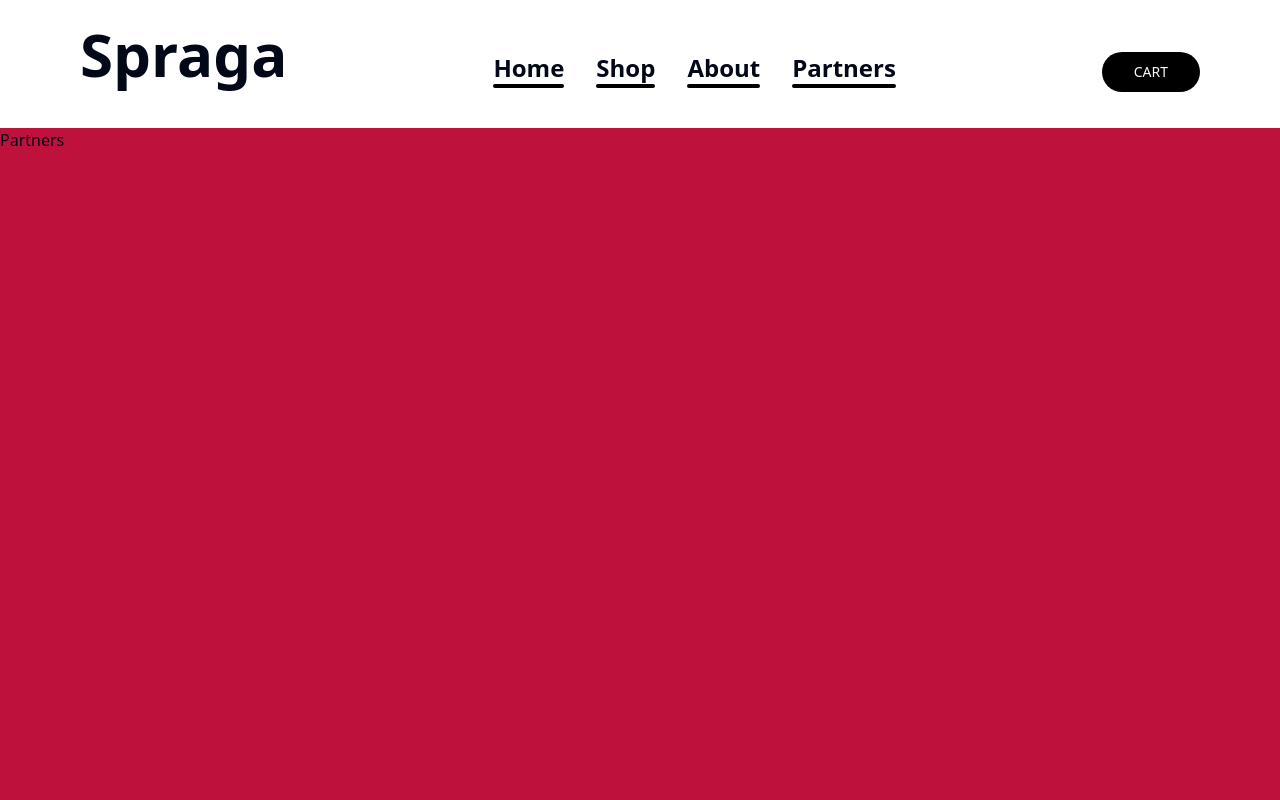
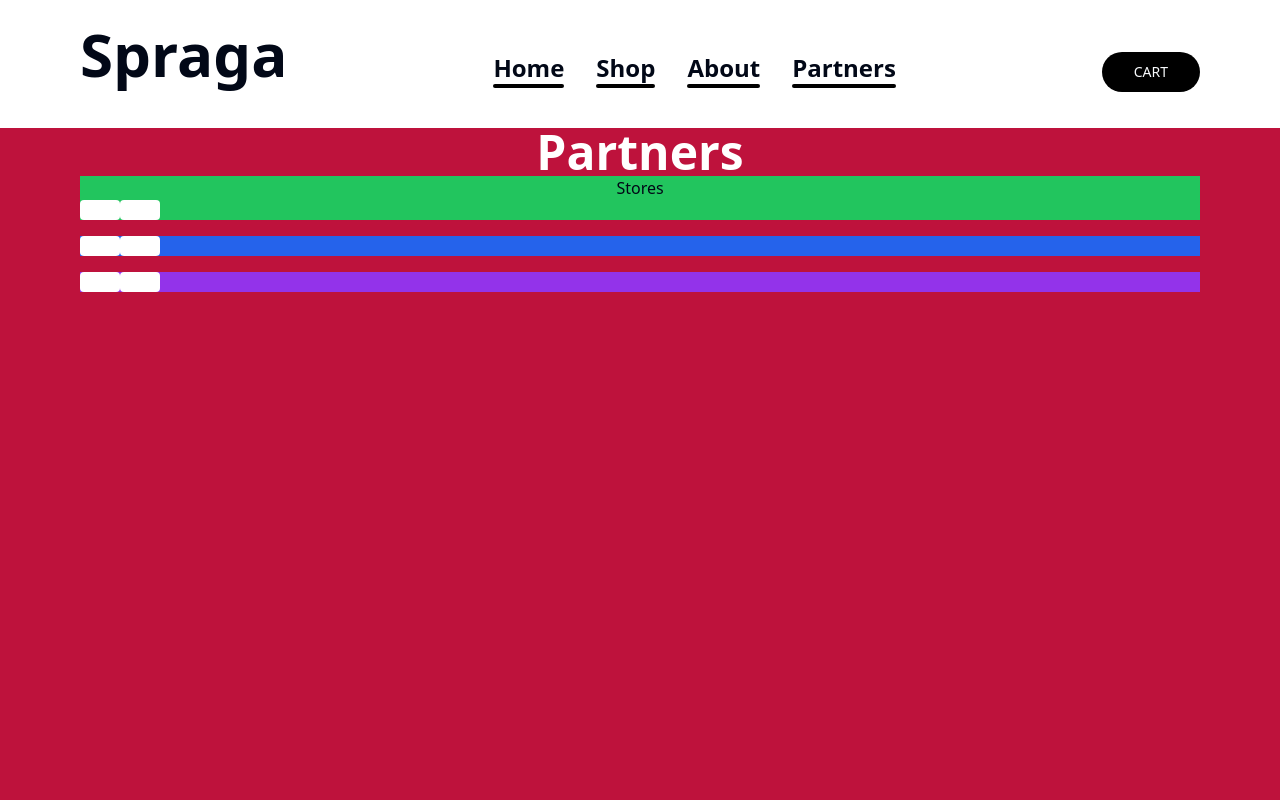
Before and after one commit to ShrewdLuni/Spraga, a React (Vite) app: page /partners in a window 1280 px wide. Shown: the top 800 px of the page. Built offline with nearby package versions, Linux system fonts and the light colour scheme.

Commit message:
feat: add scroller template

```diff
--- a/src/pages/Partners/Partners.tsx
+++ b/src/pages/Partners/Partners.tsx
@@ -1,13 +1,30 @@
 import { Footer } from "../../components/Footer/Footer"
 import { Navbar } from "../../components/Navbar/Navbar"
+import { Scroller } from "./components/Scroller"
 
 export const Partners = () => {
+  var list = [
+    {src : ""},
+    {src : ""}
+  ]
+
   return (
     <div>
       <Navbar/>
       <div className="w-screen h-screen mt-32 bg-rose-700">
-        Partners
-        <div></div>
+        <p className="text-center text-5xl font-semibold text-white">Partners</p>
+        <div className="flex flex-col text-center gap-y-4 w-full items-center justify-center px-20">
+          <div className="w-full bg-green-500">
+            <p>Stores</p>
+            <Scroller ScrollerItems={list}/>
+          </div>
+          <div className="w-full bg-blue-600">
+            <Scroller ScrollerItems={list}/>
+          </div>
+          <div className="w-full bg-purple-600">
+            <Scroller ScrollerItems={list}/>
+          </div>
+        </div>
       </div>
       <Footer/>
     </div>
--- /dev/null
+++ b/src/pages/Partners/components/Scroller.tsx
@@ -0,0 +1,13 @@
+import { ScrollerItem } from "./ScrollerItem"
+
+interface ScrollerProps {
+  ScrollerItems : {src : string, alt?: string}[]
+}
+
+export const Scroller = ({ScrollerItems} : ScrollerProps ) => {
+  return (
+    <div className="flex flex-row">
+      {ScrollerItems.map(item => <ScrollerItem src={item.src} alt={item.alt}/>)}
+    </div>
+  )
+}
--- /dev/null
+++ b/src/pages/Partners/components/ScrollerItem.tsx
@@ -0,0 +1,12 @@
+interface ScrollerItemProps {
+  src : string
+  alt? : string
+}
+
+export const ScrollerItem = ({src,alt} : ScrollerItemProps) => {
+  return (
+    <div className="flex justify-center items-center px-[20px] py-[10px] rounded-sm bg-white">
+      <img src={src} alt={alt ? alt : ""} />
+    </div>
+  )
+}
```
